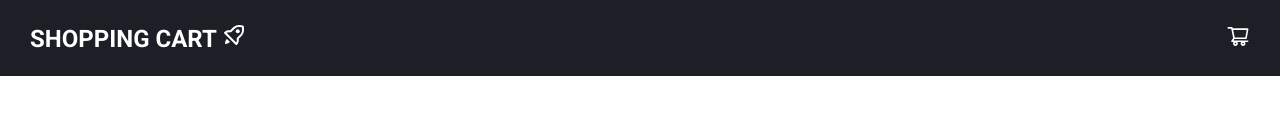
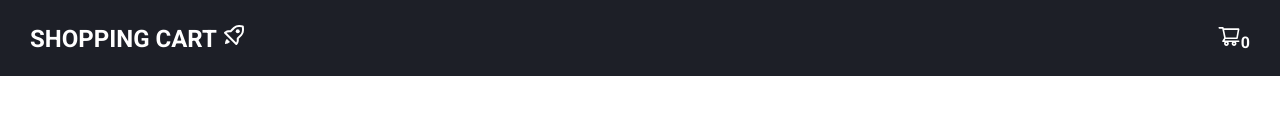
Before and after one commit to SoaresLeonardo/shopping-cart, a React (Vite) app in the folder app/: page / in a window 1280 px wide. Shown: the top 134 px of the page. Built offline with nearby package versions, Linux system fonts and the light colour scheme.

Commit message:
add the product numbers inside the cart

```diff
--- a/app/src/App.jsx
+++ b/app/src/App.jsx
@@ -17,7 +17,7 @@ export default function App() {
         <Routes>
           <Route
             path="/"
-            element={<Home addToCart={addToCart} productItems={productItems} />}
+            element={<Home addToCart={addToCart} productItems={productItems} cart={cart} />}
           />
           <Route path="/cart" element={<Cart cart={cart} />} />
         </Routes>
--- a/app/src/components/Navbar.jsx
+++ b/app/src/components/Navbar.jsx
@@ -2,7 +2,7 @@ import { AiOutlineShoppingCart } from "react-icons/ai";
 import { Link } from "react-router-dom";
 import { BiRocket } from "react-icons/bi";
 import "./Navbar.css";
-export default function Navbar() {
+export default function Navbar({ cart }) {
   return (
     <>
       <nav>
@@ -17,6 +17,7 @@ export default function Navbar() {
               <Link to="/cart">
                 <AiOutlineShoppingCart className="icon" />
               </Link>
+              {cart.length}
             </li>
           </ul>
         </div>
--- a/app/src/pages/Home/index.jsx
+++ b/app/src/pages/Home/index.jsx
@@ -2,11 +2,11 @@ import "./style.css";
 import Navbar from "../../components/Navbar";
 import { AiOutlineShoppingCart } from "react-icons/ai";
 
-export default function Home({ addToCart, productItems }) {
+export default function Home({ addToCart, productItems, cart }) {
   return (
     <>
       <div className="container">
-        <Navbar />
+        <Navbar cart={cart}/>
         <div className="products-container">
           {productItems.map((productItem) => (
             <div key={productItem.id} className="product-card">
```
Lines whose indentation alone changed are shown as unchanged.
